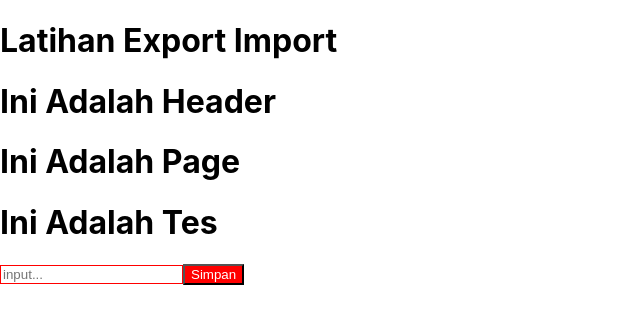
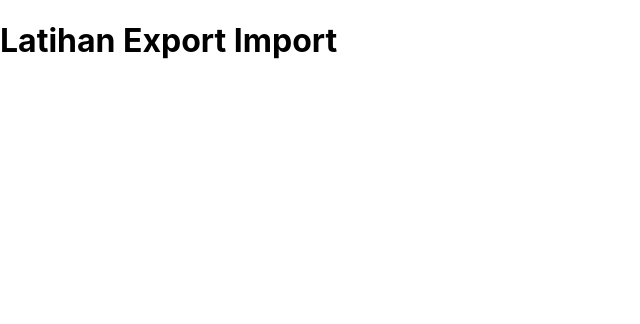
Before and after one commit to Naufal-0123/React_1, a React (Create React App) app: page / in a window 1280 px wide. Shown: the top 324 px of the page, without its empty margins (0-640 px from the left). Built offline with nearby package versions, Linux system fonts and the light colour scheme.

Commit message:
hapus file di my app

```diff
--- a/src/App.js
+++ b/src/App.js
@@ -1,15 +1,9 @@
 import React from 'react';
-import Header from "./Component/header";
-import Tes from "./Component/module/tes";
-import {Input, Button} from "./Component/name"
 function App () {
   return(
     <React.Fragment>
       <h1>Latihan Export Import</h1>
-      <Header/>
-      <Tes/>
-      <Input/>
-      <Button/>
+
     </React.Fragment>
   );
 }
--- a/src/Component/header.jsx
+++ /dev/null
@@ -1,11 +0,0 @@
-import React from 'react';
-import Page from "../page";
-function Header() {
-    return(
-        <React.Fragment>
-            <h1>Ini Adalah Header</h1>
-            <Page/>
-        </React.Fragment>
-    );
-}
-export default Header
--- a/src/Component/module/tes.jsx
+++ /dev/null
@@ -1,10 +0,0 @@
-import React from "react";
-
-function Tes () {
-    return(
-        <React.Fragment>
-            <h1>Ini Adalah Tes</h1>
-        </React.Fragment>
-    );
-}
-export default Tes
--- a/src/Component/name.jsx
+++ /dev/null
@@ -1,23 +0,0 @@
-import React from "react";
-import "../styles/styles.css"
-function Button(){
-    return(
-        <React.Fragment>
-            <button style={{
-                backgroundColor: 'red',
-                color: "white",
-                padding: "2px, 2px"
-            }} >Simpan</button>
-        </React.Fragment>
-    );
-}
-
-function Input(){
-    return(
-        <React.Fragment>
-            <input className="input" placeholder="input..."/>
-        </React.Fragment>
-    );
-}
-
-export {Button, Input};
--- a/src/page.jsx
+++ /dev/null
@@ -1,10 +0,0 @@
-import React from "react";
-
-function Page() {
-    return(
-        <React.Fragment>
-            <h1>Ini Adalah Page</h1>
-        </React.Fragment>
-    );
-}
-export default Page
```
